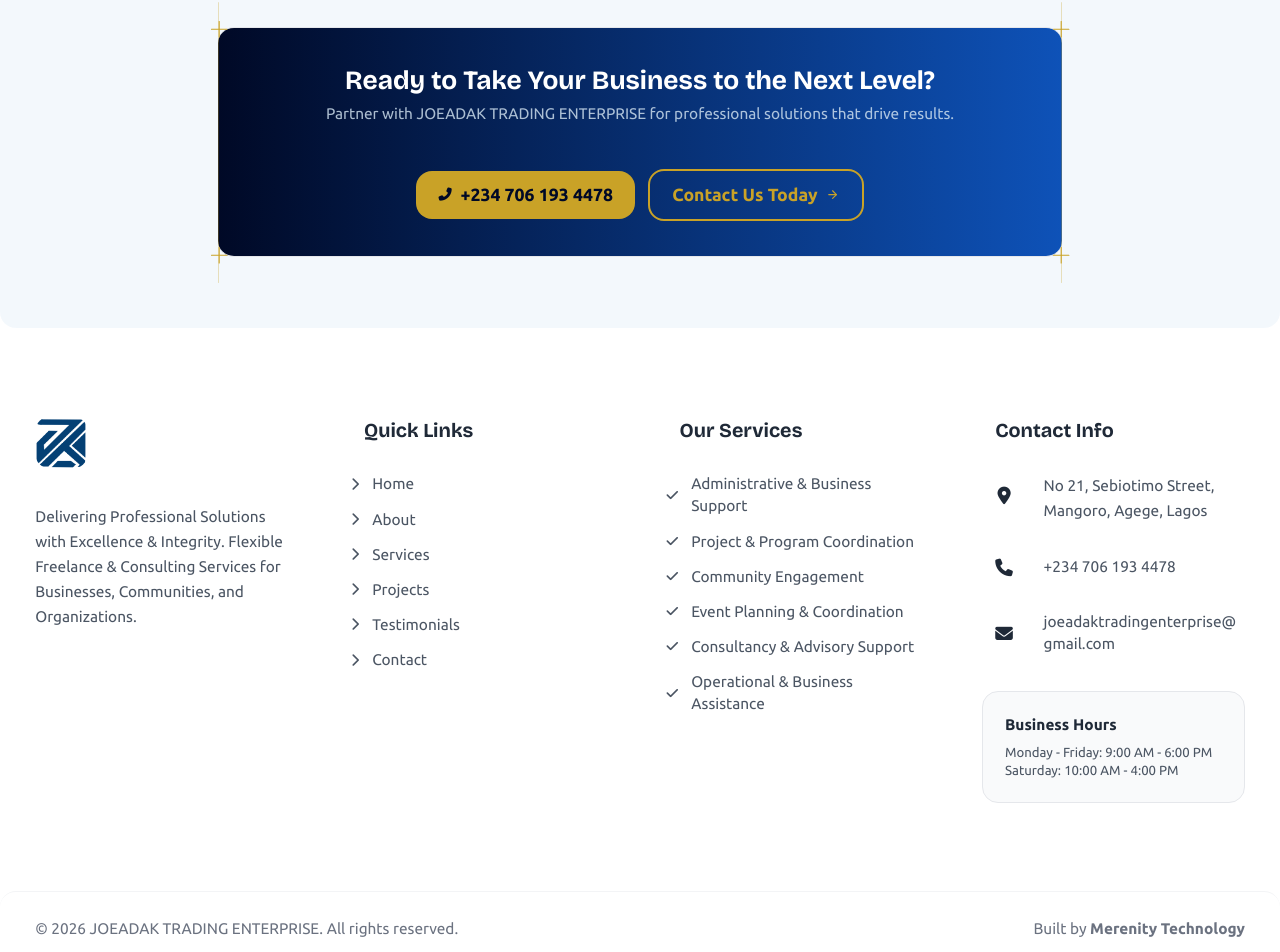
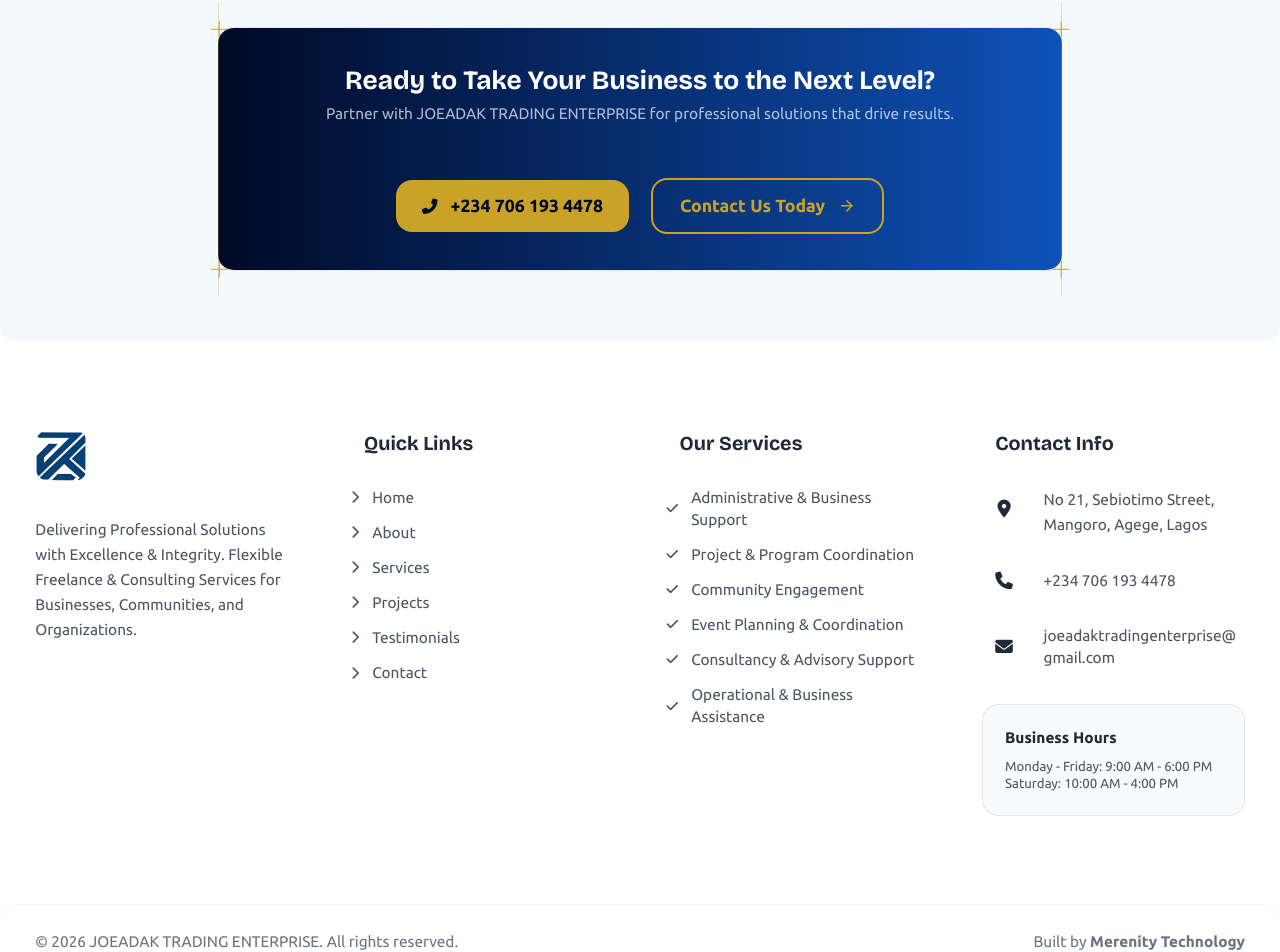
Before and after one commit to itzsirsettings/joeadak-trading-enterprise, a React (Vite) app: page / in a window 1280 px wide. Shown: the part 5135-6087 px from the top of the page. Built offline with nearby package versions, Linux system fonts and the light colour scheme; grey boxes are pictures that could not be loaded.

Commit message:
fix(ui): increase spacing on cta buttons and icons

```diff
--- a/src/components/ui/CallToAction.jsx
+++ b/src/components/ui/CallToAction.jsx
@@ -41,19 +41,19 @@
         </p>
       </div>
 
-      <div className="flex flex-col sm:flex-row items-center justify-center gap-3 mt-4">
+      <div className="flex flex-col sm:flex-row items-center justify-center gap-5 mt-6">
         <a
           href={`tel:${phoneNumber.replace(/\s/g, '')}`}
-          className="bg-gold text-deepBlue w-full sm:w-auto justify-center font-semibold px-5 py-2.5 transition-all duration-300 hover:bg-yellow-500 hover:shadow-gold flex items-center gap-2"
+          className="bg-gold text-deepBlue w-full sm:w-auto justify-center font-semibold px-6 py-3 transition-all duration-300 hover:bg-yellow-500 hover:shadow-gold flex items-center"
         >
-          <i className="fas fa-phone-alt text-xs"></i>
+          <i className="fas fa-phone-alt mr-3 text-sm"></i>
           {phoneNumber}
         </a>
         <a
           href={buttonLink}
-          className="bg-transparent border-2 border-gold text-gold w-full sm:w-auto justify-center font-semibold px-5 py-2.5 transition-all duration-300 hover:bg-gold hover:text-deepBlue flex items-center gap-2"
+          className="bg-transparent border-2 border-gold text-gold w-full sm:w-auto justify-center font-semibold px-6 py-3 transition-all duration-300 hover:bg-gold hover:text-deepBlue flex items-center"
         >
-          {buttonText} <ArrowRight className="size-3" />
+          {buttonText} <ArrowRight className="ml-3 size-4" />
         </a>
       </div>
     </div>
```
